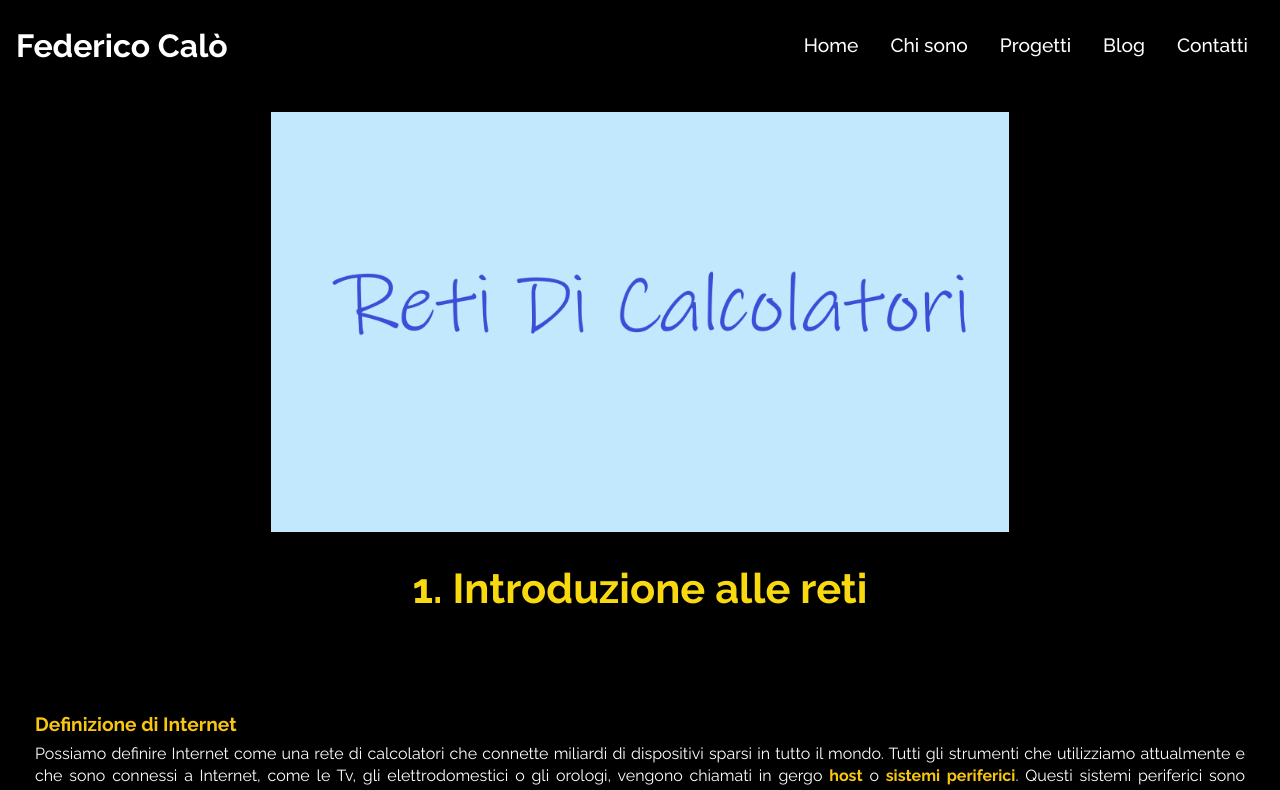
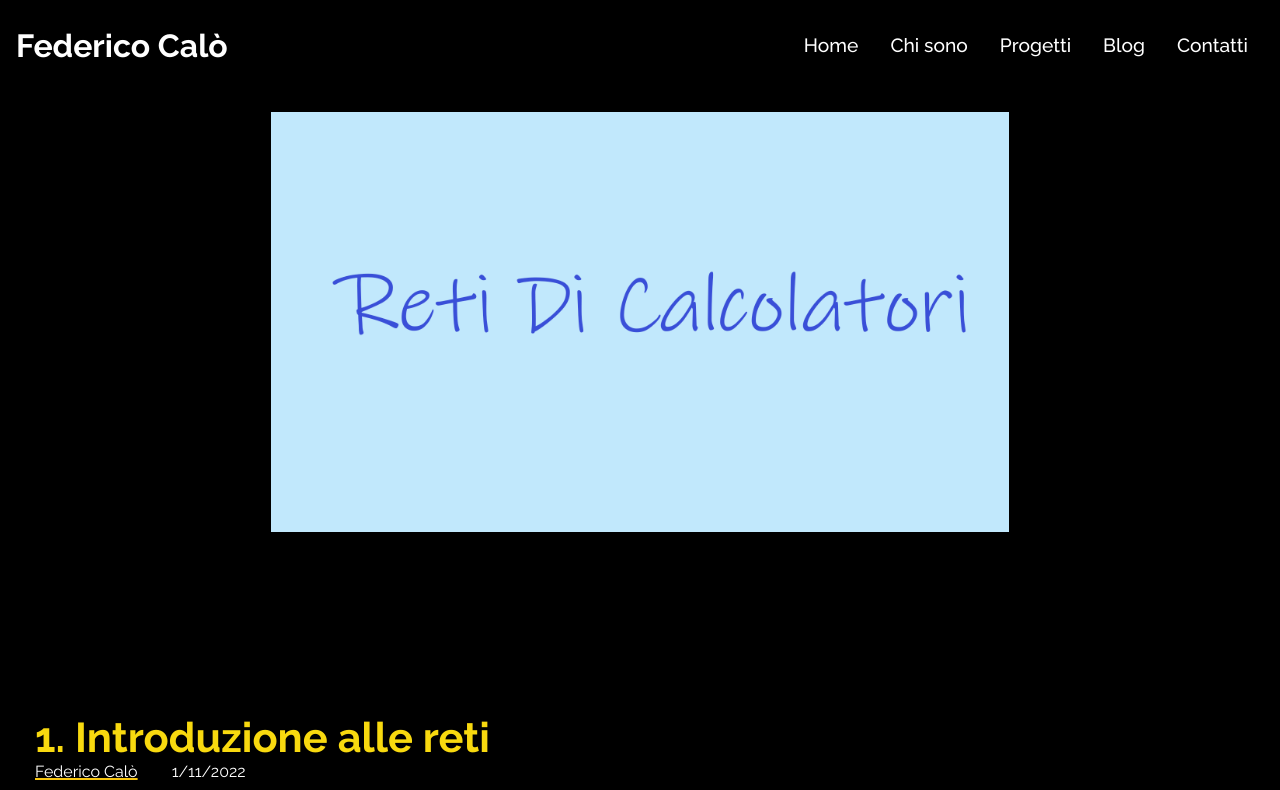
Before and after one commit to fedcal/portfolio-personale-reactjs, a React (Create React App) app: page /Reti-di-Calcolatori-Introduzione in a window 1280 px wide. Shown: the top 790 px of the page. Built offline with nearby package versions, Linux system fonts and the light colour scheme.

Commit message:
metadata article

```diff
--- a/src/components/Blog/articoli/Articoli.css
+++ b/src/components/Blog/articoli/Articoli.css
@@ -16,10 +16,9 @@
     margin-top: 4rem;
 }
 
-.header-content .header-title{
+.post-content .header-title{
     width: 90%;
     font-size: 2.6rem;
-    text-align: center;
 
     color: rgb(248, 217, 15);
 }
@@ -37,6 +36,11 @@
     font-size: 1.2rem;
     color:rgb(248, 198, 15);
     margin-bottom: 8px;
+    margin-top: 30px;
+}
+.post-content .data{
+    color: white;
+    margin-left: 30px;
 }
 .post-content .post-text{
     font-size: 1rem;
@@ -55,6 +59,12 @@
     text-decoration: underline;
     text-decoration-color: rgb(248, 198, 15);
     text-decoration-thickness:2px ;
+}
+.post-content .autore{
+    text-decoration: underline;
+    text-decoration-color: rgb(248, 198, 15);
+    text-decoration-thickness:2px;
+    margin-top: 2px;
 }
 .post-content ul{
     margin-left: 30px;
--- a/src/components/Blog/articoli/Reti/Reti01.css
+++ b/src/components/Blog/articoli/Reti/Reti01.css
@@ -6,6 +6,7 @@
     width: 900px;
     height: 400px;
 }
+
 
 @media screen and (max-width:1024px){
     .post-content .box-image .post-img2{
--- a/src/components/Blog/articoli/Reti/Reti01.js
+++ b/src/components/Blog/articoli/Reti/Reti01.js
@@ -30,15 +30,22 @@ function Reti01() {
             <link rel="canonical" href="https://www.federicocalo.dev/Reti-di-Calcolatori-Introduzione" />
         </Helmet>
         <Navbar/>
+        <div itemscope itemtype="https://schema.org/NewsArticle">
+
+            <meta itemprop="image" content="https://www.federicocalo.dev/static/media/rdc 1900.webp" />
+            <meta itemprop="image" content="https://www.federicocalo.dev/static/media/SchemaReti.webp" />
+            <meta itemprop="image" content="https://www.federicocalo.dev/static/media/AccessoViaCavo.webp" />
+            <meta itemprop="image" content="https://www.federicocalo.dev/static/media/AccessoAziendale.webp" />
 
             <section className='post-header'>
                 <div className='header-content post-container'>
 
                     <img src={HomeReti} alt="Logo della pagina riferita alla materia reti di calcolatori" className='header-img'/>
-                <h1 className='header-title'>1. Introduzione alle reti</h1>
                 </div>
             </section>
             <section className='post-content post-container'>
+                <h1 className='header-title' itemprop="headline">1. Introduzione alle reti</h1>
+                <span  itemprop="author" itemscope itemtype="https://schema.org/Person"><a itemprop="url" href='https://www.federicocalo.dev' className='autore'><span itemprop="name">Federico Calò</span></a></span> <span className='data' itemprop="datePublished" content="2022-11-01T07:30:00+08:00">1/11/2022</span>
                 <h2 className='sub-heading'>Definizione di Internet</h2>
 
                 <p className='post-text'>Possiamo definire Internet come una rete di calcolatori che connette miliardi di dispositivi sparsi in tutto il mondo. Tutti gli strumenti che utilizziamo attualmente e che sono connessi a Internet, come le Tv, gli elettrodomestici o gli orologi, vengono chiamati in gergo <strong> host</strong> o  <strong>sistemi periferici</strong>. Questi sistemi periferici sono connessi tra loro tramite una <strong>rete di collegamenti</strong> (communication link) e <strong>commutatori di pacchetti</strong> (packet switch), effettuati tramite diversi tipi di collegamenti.</p>
@@ -101,6 +108,7 @@ function Reti01() {
 
                 <p className='post-text'>Un'ultima tipologia di accesso ad Internet è rappresentata dall'<strong>accesso wireless su scala geografica</strong> attraverso tecnologie 3G, 4G, 5G e LTE che forniscono l'accesso a dispositivi mobili a diverse velocità.</p>
             </section>
+        </div>
         <Footer/>
     </div>
   )
```
Lines whose indentation alone changed are shown as unchanged.
